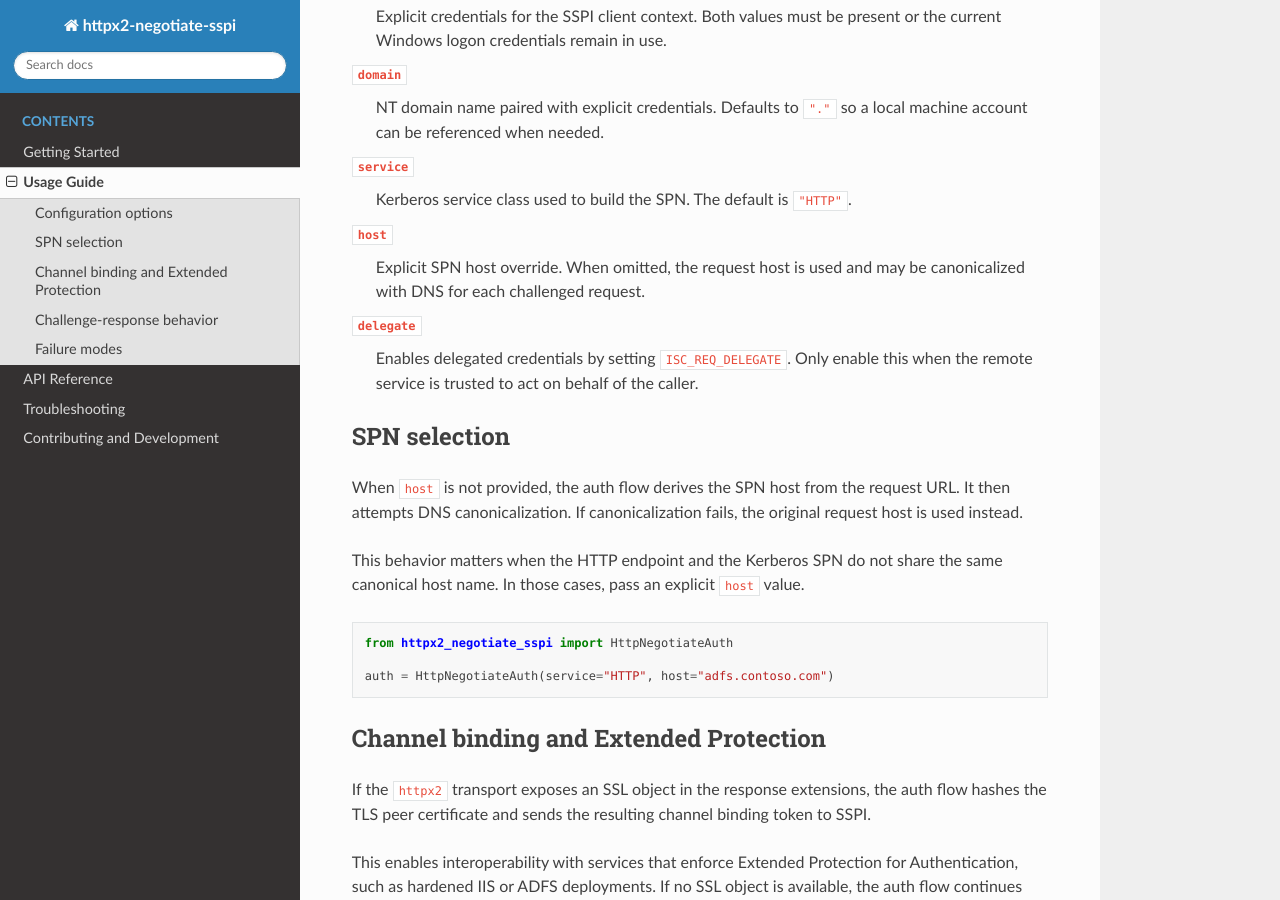
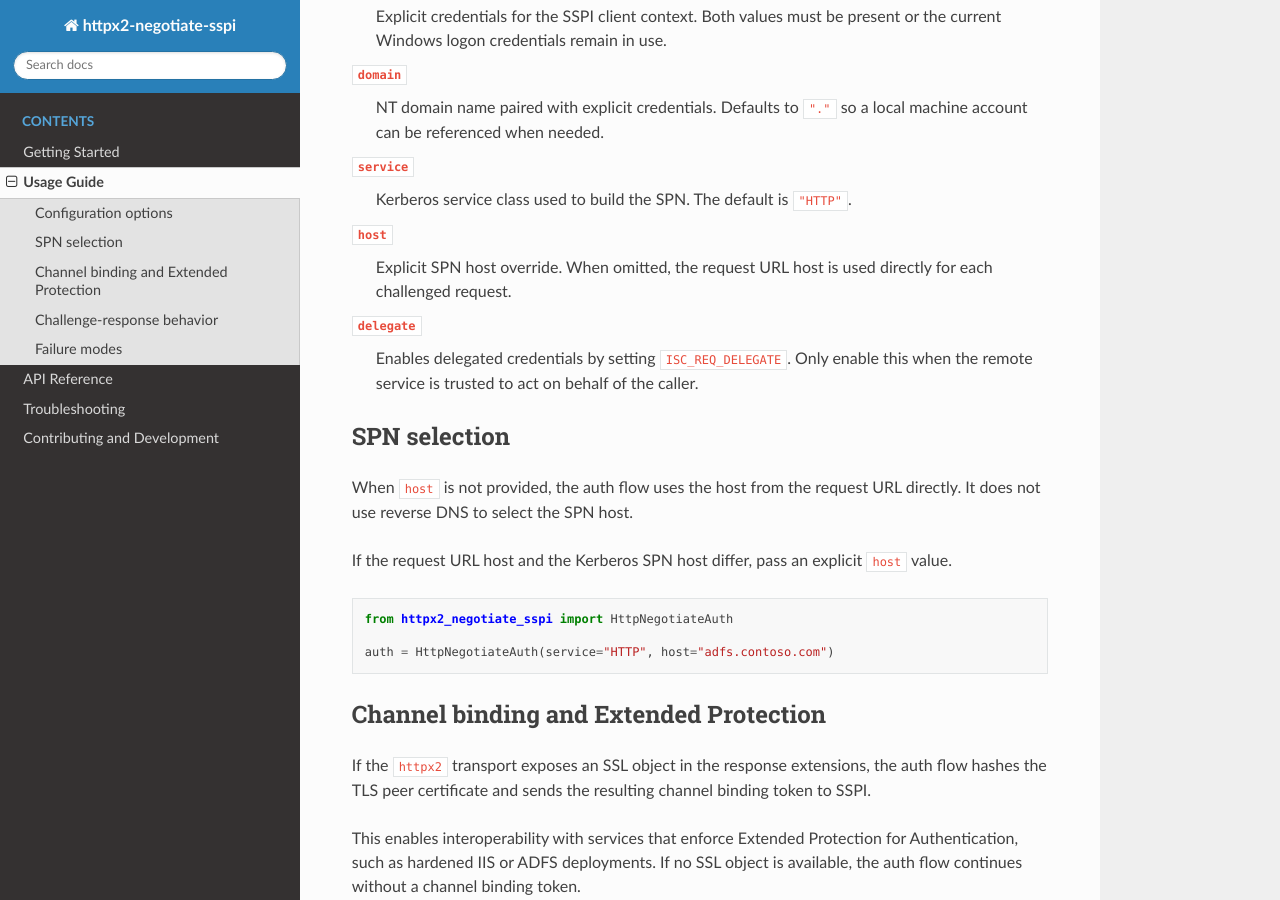
Before and after one commit to achapkowski/httpx2_negotiate_sspi, a Sphinx documentation site: the page built from docs/usage.rst, in a window 1280 px wide and 900 px high, scrolled down 365 px. Built offline with Sphinx 7.4.7 and the Read the Docs theme 3.1.0, drawn with Linux system fonts in a browser that asks for light colours.

Commit message:
Use request host for SSPI SPN
Co-authored-by: achapkowski <5131271+achapkowski@users.noreply.github.com>

```diff
--- a/docs/contributing.rst
+++ b/docs/contributing.rst
@@ -52,7 +52,7 @@ The tests cover:
 - sync and async auth flows
 - explicit credentials and delegation flags
 - TLS channel binding behavior
-- DNS canonicalization fallback
+- Direct request URL host selection for the SPN
 - cookie propagation across retries
 - Kerberos final-token handling
 - malformed NTLM challenge handling
--- a/docs/troubleshooting.rst
+++ b/docs/troubleshooting.rst
@@ -17,10 +17,8 @@ auth flow keeps using the current Windows logon credentials.
 Kerberos works only with an explicit host override
 --------------------------------------------------
 
-The library computes the SPN host from the request URL and attempts DNS
-canonicalization per challenged request. If that produces a host name that does
-not match the service principal registered on the server, pass ``host=...``
-explicitly.
+The library uses the request URL host directly for the SPN. If it does not match
+the service principal registered on the server, pass ``host=...`` explicitly.
 
 Extended Protection is required by the server
 ---------------------------------------------
--- a/docs/usage.rst
+++ b/docs/usage.rst
@@ -21,8 +21,8 @@ Configuration options
    Kerberos service class used to build the SPN. The default is ``"HTTP"``.
 
 ``host``
-   Explicit SPN host override. When omitted, the request host is used and may
-   be canonicalized with DNS for each challenged request.
+   Explicit SPN host override. When omitted, the request URL host is used
+   directly for each challenged request.
 
 ``delegate``
    Enables delegated credentials by setting ``ISC_REQ_DELEGATE``. Only enable
@@ -31,12 +31,11 @@ Configuration options
 SPN selection
 -------------
 
-When ``host`` is not provided, the auth flow derives the SPN host from the
-request URL. It then attempts DNS canonicalization. If canonicalization fails,
-the original request host is used instead.
+When ``host`` is not provided, the auth flow uses the host from the request URL
+directly. It does not use reverse DNS to select the SPN host.
 
-This behavior matters when the HTTP endpoint and the Kerberos SPN do not share
-the same canonical host name. In those cases, pass an explicit ``host`` value.
+If the request URL host and the Kerberos SPN host differ, pass an explicit
+``host`` value.
 
 .. code-block:: python
 
```
Also changed, not shown: README.md (+4 -6 lines), 2 other files.
